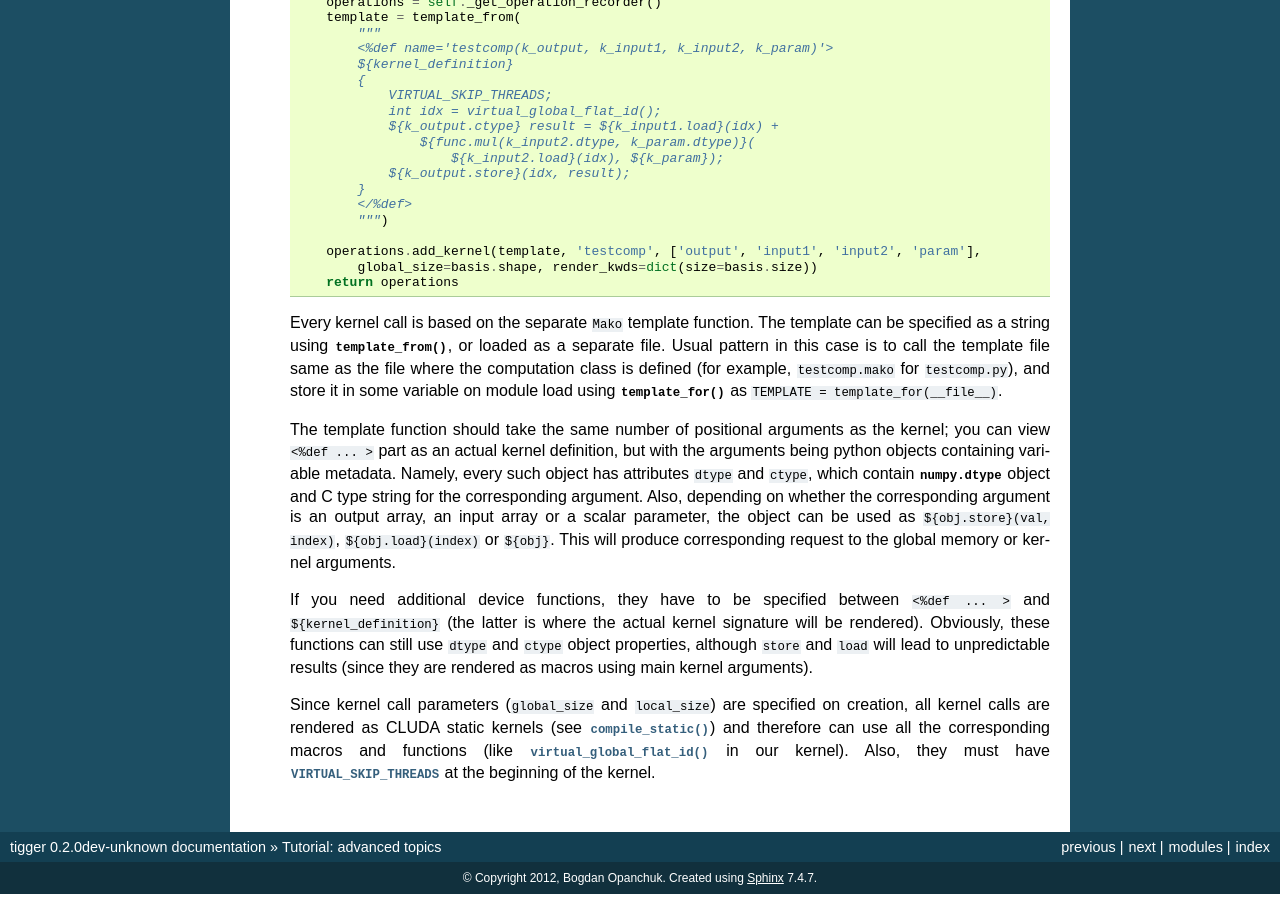
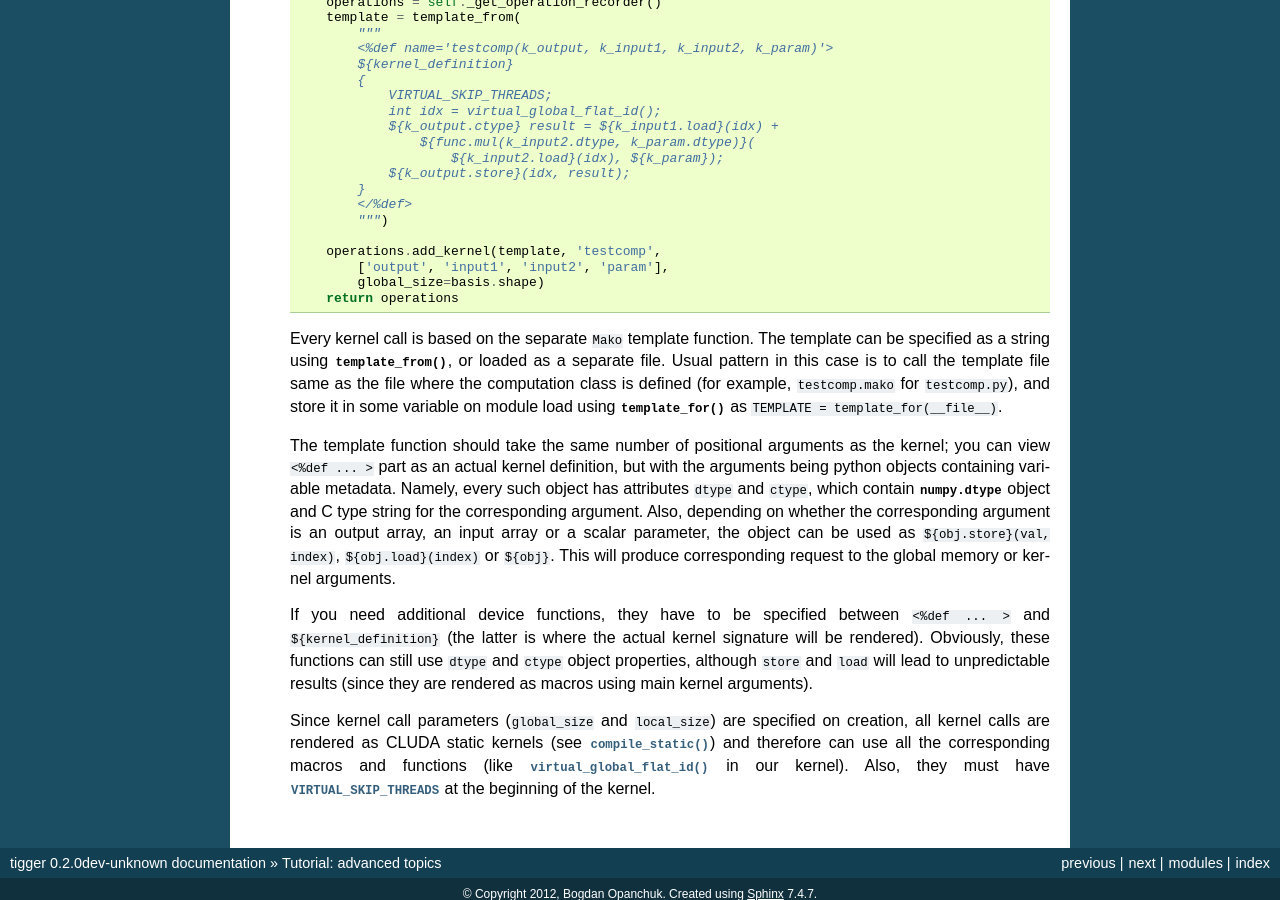
Before and after one commit to fjarri/reikna, a Sphinx documentation site: the page built from doc/source/tutorial-advanced.rst, in a window 1280 px wide and 900 px high, scrolled down 2486 px. Built offline with Sphinx 7.4.7, drawn with Linux system fonts in a browser that asks for light colours.

Commit message:
doc/tutorial-advanced: removed redundant render keywords

```diff
--- a/doc/source/tutorial-advanced.rst
+++ b/doc/source/tutorial-advanced.rst
@@ -150,8 +150,9 @@ Each computation class has to define the following methods:
                 </%def>
                 """)
 
-            operations.add_kernel(template, 'testcomp', ['output', 'input1', 'input2', 'param'],
-                global_size=basis.shape, render_kwds=dict(size=basis.size))
+            operations.add_kernel(template, 'testcomp',
+                ['output', 'input1', 'input2', 'param'],
+                global_size=basis.shape)
             return operations
 
     Every kernel call is based on the separate ``Mako`` template function.
```
